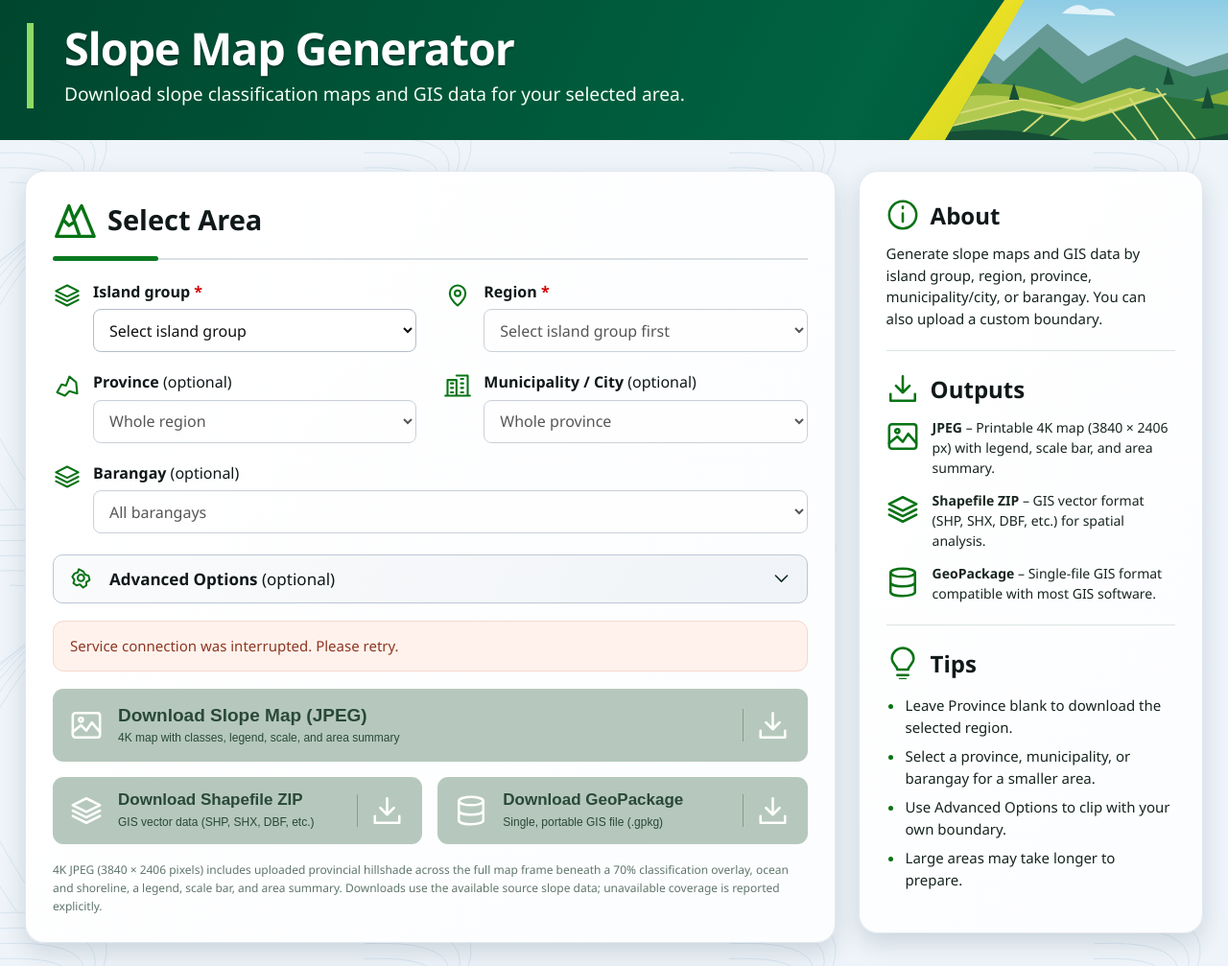
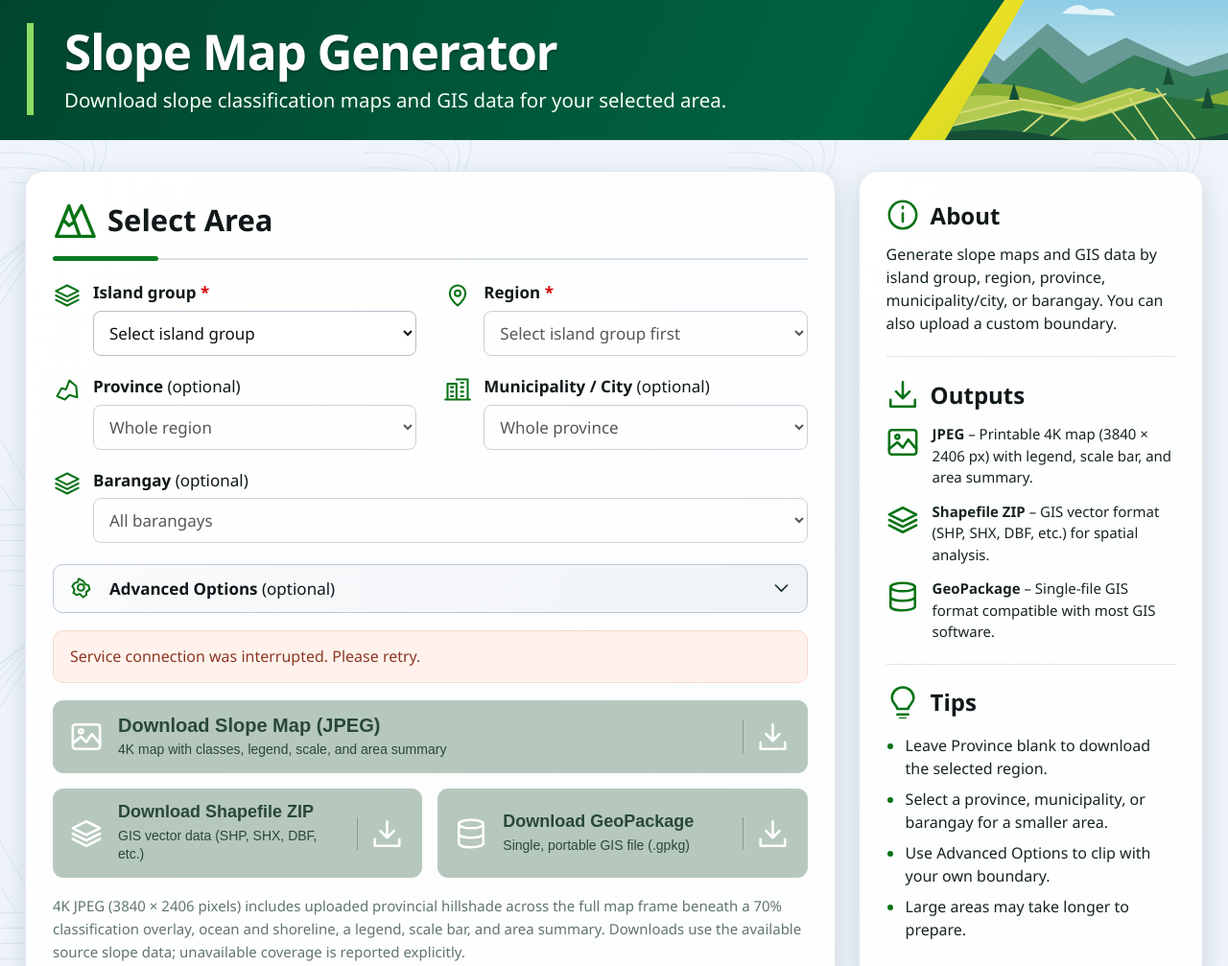
Before and after one commit to warren3398/SlopeMap-Generator, a plain HTML site: page static/index.html in a window 1280 px wide. Shown: the top 1007 px of the page at 96% size. Drawn offline with Linux system fonts and the light colour scheme; no server answers.

Commit message:
Increase Slope Map Generator text size

```diff
--- a/static/index.html
+++ b/static/index.html
@@ -48,6 +48,20 @@ body::before{content:"";position:absolute;inset:110px 0 0;pointer-events:none;z-
 
 
 .export-progress{margin:16px 0 18px;padding:16px 18px;border:1px solid #c9ddcf;background:#f7fbf8;border-radius:10px}.export-progress[hidden]{display:none}.progress-heading{display:flex;align-items:center;justify-content:space-between;gap:12px;font-size:14px;font-weight:700;color:#174b30}.export-progress progress{display:block;width:100%;height:12px;margin:9px 0 6px;accent-color:#087742;border:0;border-radius:8px;overflow:hidden;background:#e0e9e3}.export-progress progress::-webkit-progress-bar{background:#e0e9e3;border-radius:8px}.export-progress progress::-webkit-progress-value{background:linear-gradient(90deg,#70b849,#007445);border-radius:8px}.export-progress progress::-moz-progress-bar{background:#087742;border-radius:8px}.progress-stage{margin:0 0 14px;font-size:12px;color:#4a6153;line-height:1.5;overflow-wrap:anywhere}.progress-stage:last-child{margin:0}.progress-help{font-size:11px;color:#5e7568;margin:5px 0 14px}.export-progress.failed{background:#fff4ef;border-color:#e9c6b7}.export-progress.failed .progress-heading{color:#8d3722}.crs-field{margin:12px 0}.crs-field select{width:100%;height:auto;min-height:42px;padding:9px;margin:0;font:inherit;font-size:14px;border:1px solid #b9c9bf;border-radius:8px;background:white}.advanced-body .crs-note{font-size:12px}
+
+/* Readable labels and controls across desktop and mobile. */
+.hero h1 { font-size: clamp(31px, 4vw, 58px); white-space: normal; }
+.hero p { font-size: clamp(16px, 1.6vw, 22px); }
+.panel h2 { font-size: clamp(26px, 3vw, 31px); }
+.field label, .field select, .advanced summary { font-size: 17px; }
+.field select { min-height: 47px; }
+.status, .aside p, .aside li, .upload-label { font-size: 16px; }
+.note, .output-item p, .advanced-body p, .boundary-file, .upload-status,
+.remove-boundary, .crs-field select, .progress-stage, .progress-help { font-size: 15px; }
+.download, .downloads .download:not(.primary), .buttons .download { font-size: 18px; }
+.download.primary { font-size: 20px; }
+.download-copy { min-width: 0; overflow-wrap: anywhere; }
+.download-copy small, .advanced-body .crs-note { font-size: 14px; }
 
 </style></head>
 <body data-theme="preparation-v4">
```
